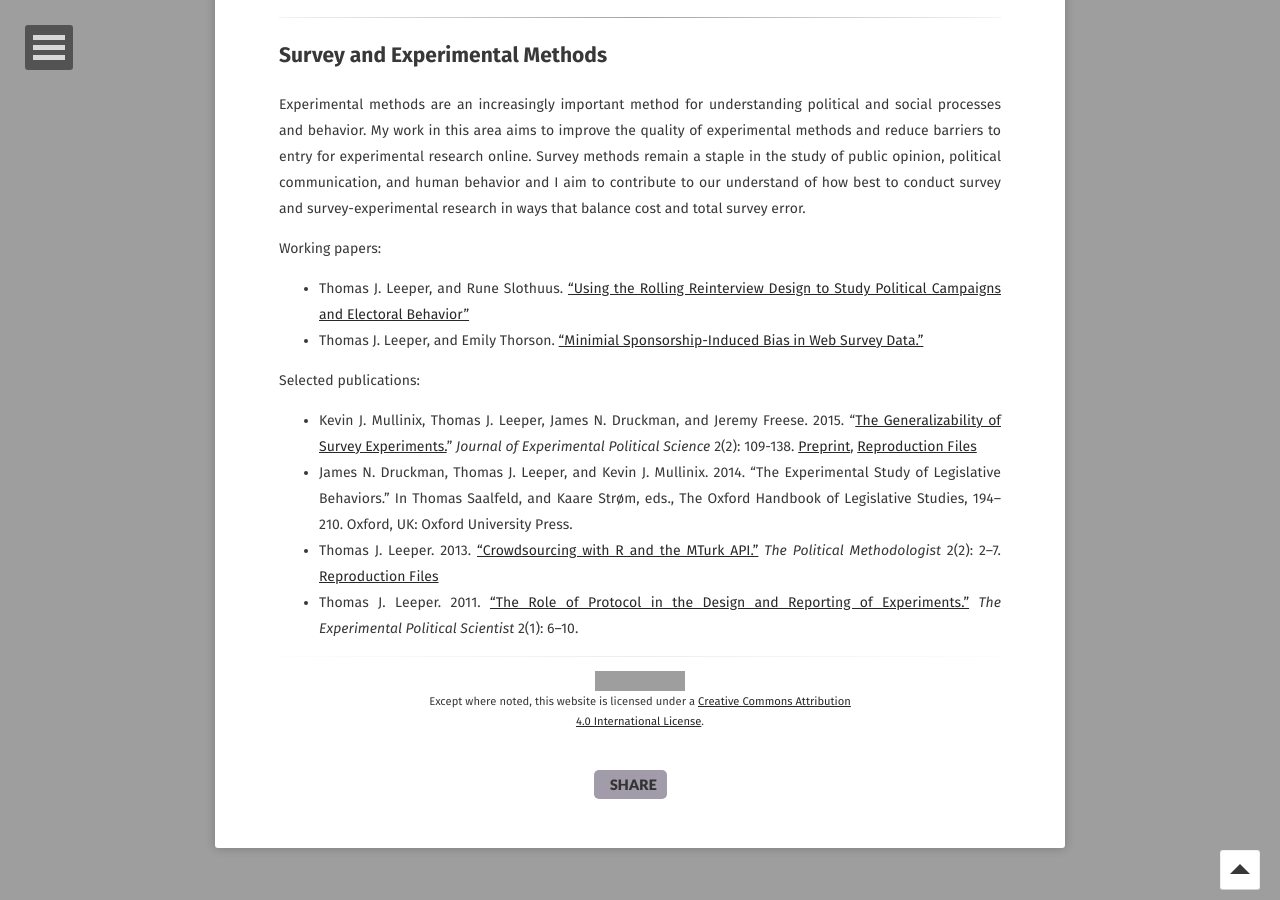
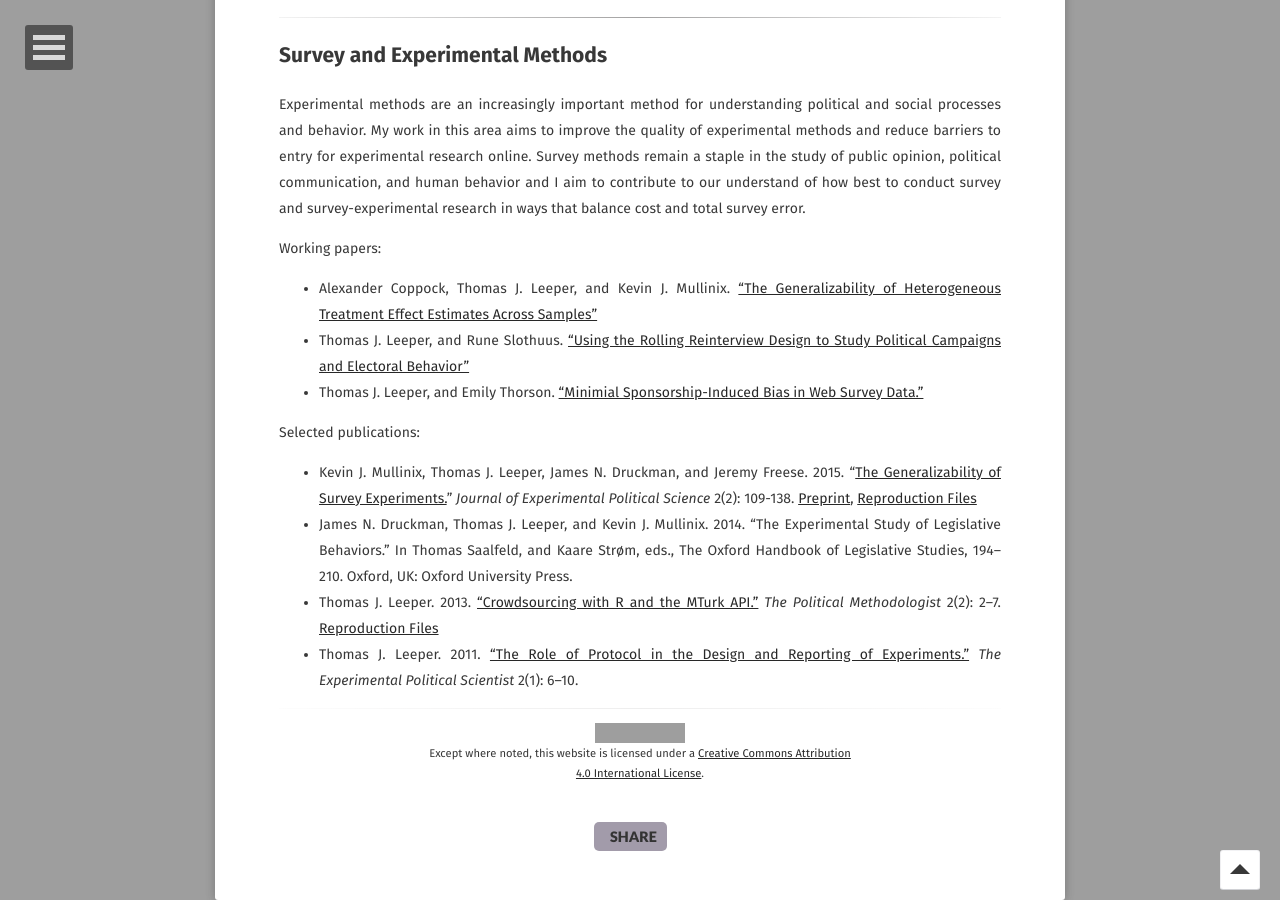
Before and after one commit to leeper/leeper.github.io, a Jekyll site: the page built from research.md, in a window 1280 px wide and 900 px high, scrolled down 2266 px. Built offline with Jekyll 4.4.1, drawn with Linux system fonts in a browser that asks for light colours; some web fonts are replaced; grey boxes are pictures that could not be loaded.

Commit message:
update CV

```diff
--- a/research.md
+++ b/research.md
@@ -74,6 +74,7 @@ Experimental methods are an increasingly important method for understanding poli
 
 Working papers:
 
+* Alexander Coppock, Thomas J. Leeper, and Kevin J. Mullinix. [&ldquo;The Generalizability of Heterogeneous Treatment Effect Estimates Across Samples&rdquo;]({{ page.papers }}HeterogeneousTreatmentEffects.pdf)
 * Thomas J. Leeper, and Rune Slothuus. [&ldquo;Using the Rolling Reinterview Design to Study Political Campaigns and Electoral Behavior&rdquo;]({{ page.papers }}RollingReinterviewDesign.pdf)
 * Thomas J. Leeper, and Emily Thorson. [&ldquo;Minimial Sponsorship-Induced Bias in Web Survey Data.&rdquo;]({{ page.papers }}SurveySponsorship.pdf)
 
```
Also changed, not shown: 2 other files.
